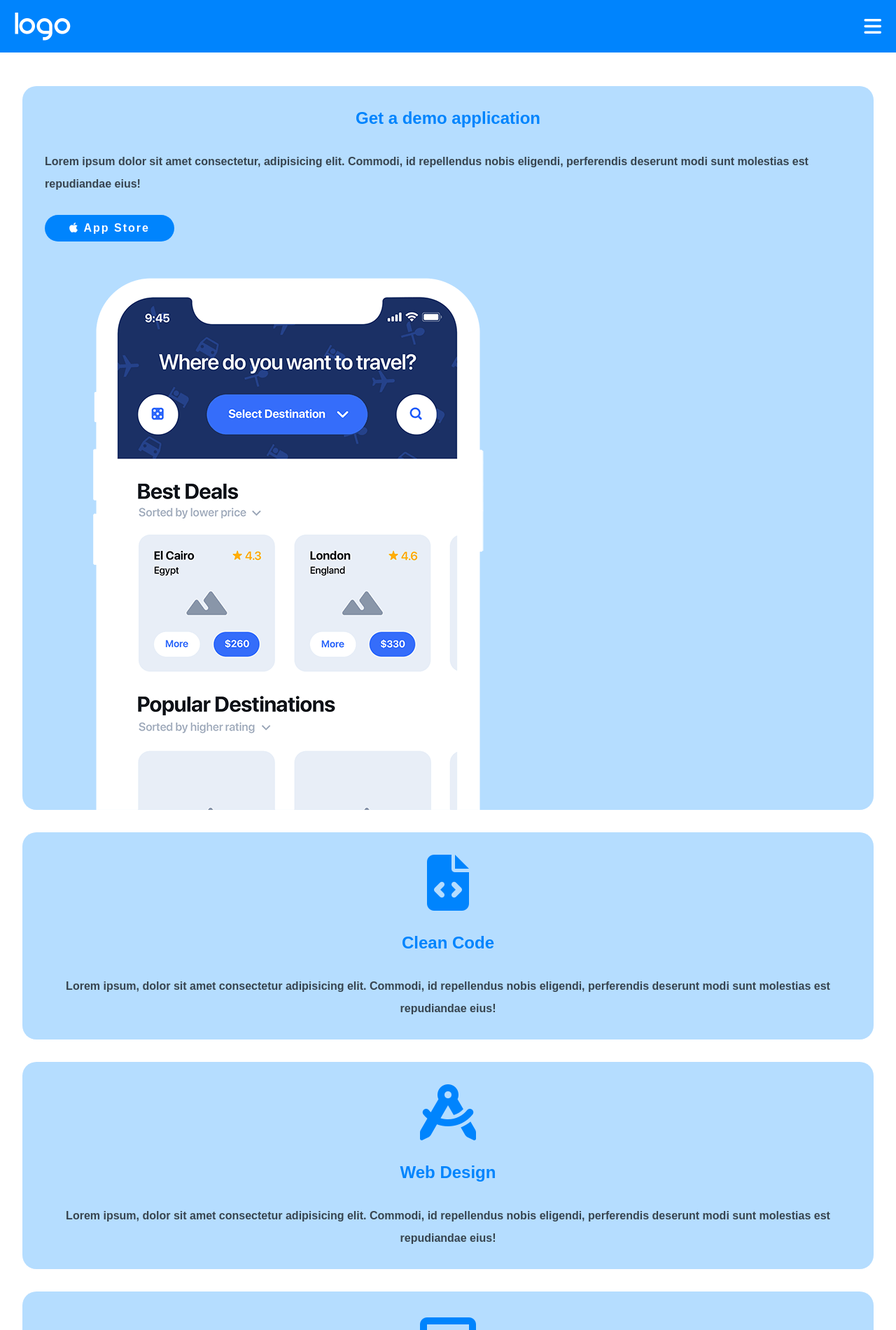
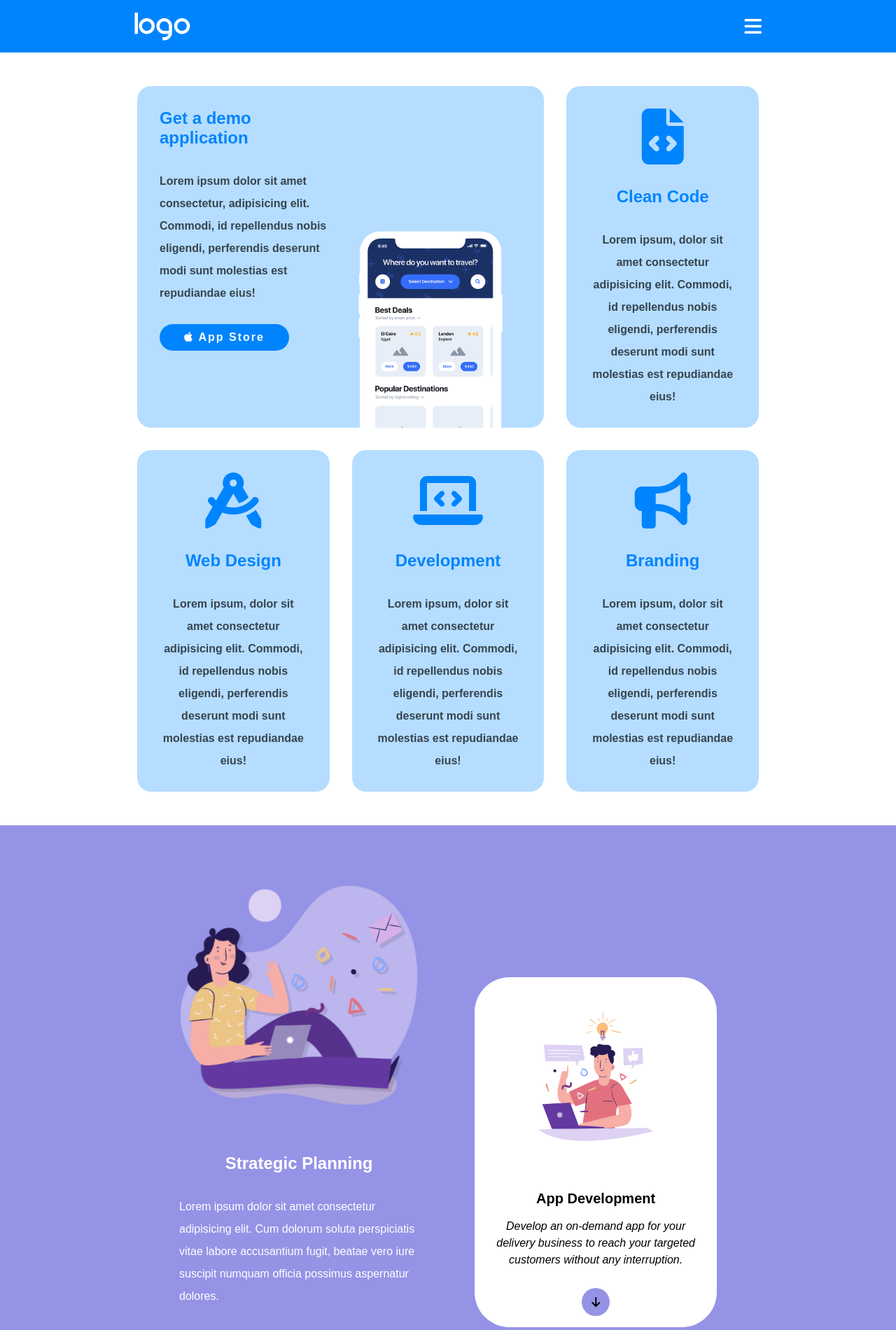
Before and after one commit to LorenzoPorrega/htmlcss-responsive-layout, a plain HTML site: page index.html in a window 1280 px wide. Shown: the top 1900 px of the page at 70% size. Drawn offline with Linux system fonts and the light colour scheme.

Commit message:
completed all resp behaviours

```diff
--- a/css/stylesheet.css
+++ b/css/stylesheet.css
@@ -404,7 +404,7 @@ footer span{
 /* MEDIA QUERIES */
 
 /* TABLET */
-@media screen and (min-width: 576px) and (max-width: 768px) {
+@media screen and (min-width: 576px) and (max-width: 992px) {
     .container{
         padding: 2rem 1rem;
     }
@@ -495,3 +495,117 @@ footer span{
         height: 200px;
     }
 }
+
+@media screen and (min-width: 993px){
+    .nav-bar{
+        width: 100%;
+        padding-left: 15%;
+        padding-right: 15%;
+        margin: 0;
+    }
+
+    .container{
+        width: 100%;
+        padding-left: 15%;
+        padding-right: 15%;
+    }
+
+    .first-card{
+        width: calc(((100% / 3) * 2) - 1rem);
+        flex-flow: row;
+        justify-content: space-between;
+    }
+
+    .top-demo{
+        width: calc(100% / 2);
+    }
+
+    .top-demo h2{
+        text-align: left;
+    }
+
+    .bottom-demo{
+        width: calc(100% / 2);
+        position: relative;
+    }
+
+    .bottom-demo img{
+        position: absolute;
+        bottom: 0;
+        align-self: flex-end;
+        max-height: 100%;
+    }
+
+    .card-centered{
+        width: calc((100% / 3) - 1.5rem);
+    }
+
+    .strategic{
+        flex-flow: row;
+        gap: 5rem;
+        padding-left: 20%;
+        padding-right: 20%;
+    }
+
+    .strategic > div{
+        width: calc(100% / 2);
+    }
+
+    .right-short{
+        height: fit-content;
+        align-self: flex-end;
+    }
+
+    .right-short img{
+        height: 60%;
+        width: 60%;
+    }
+
+    .partners .card{
+        flex-flow: row;
+        align-items: center;
+    }
+
+    .partners .card *{
+        text-align: left;
+    }
+
+    .benefits{
+        flex-flow: row wrap;
+    }
+
+    .benefits-box{
+        gap: 2rem;
+    }
+
+    .benefits-box .card{
+        width: calc((100% / 3) - 2rem);
+    }
+
+    .abt-us{
+        flex-flow: row;
+        gap: 6rem;
+    }
+
+    .img-container img{
+        width: 225px;
+    }
+
+    .img-container i{
+        right: 20px;
+        top: 20px;
+    }
+
+    .get-started , footer{
+        padding-left: 25%;
+        padding-right: 25%;
+    }
+
+    .get-started h2{
+        font-size: 2.5rem;
+    }
+
+    #free{
+        font-size: 5rem;
+    }
+}
--- a/index.html
+++ b/index.html
@@ -34,12 +34,12 @@
                     <div class="top-demo">
                         <h2>Get a demo application</h2>
                         <p>Lorem ipsum dolor sit amet consectetur, adipisicing elit. Commodi, id repellendus nobis eligendi, perferendis deserunt modi sunt molestias est repudiandae eius!</p>
-                    </div>
-                    <div class="flex bottom-demo">
                         <div class="button hover">
                             <i class="fa-brands fa-apple"></i>
                             <span>App Store</span>
                         </div>
+                    </div>
+                    <div class="flex bottom-demo">
                         <img src="img/phone.png" alt="phone-app-UI">
                     </div>
                 </div>
```
